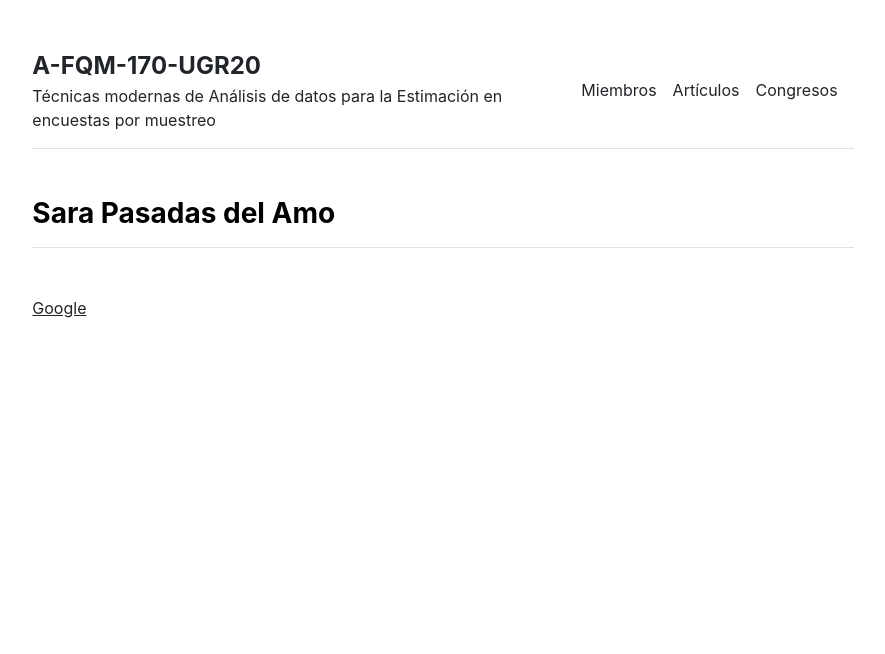
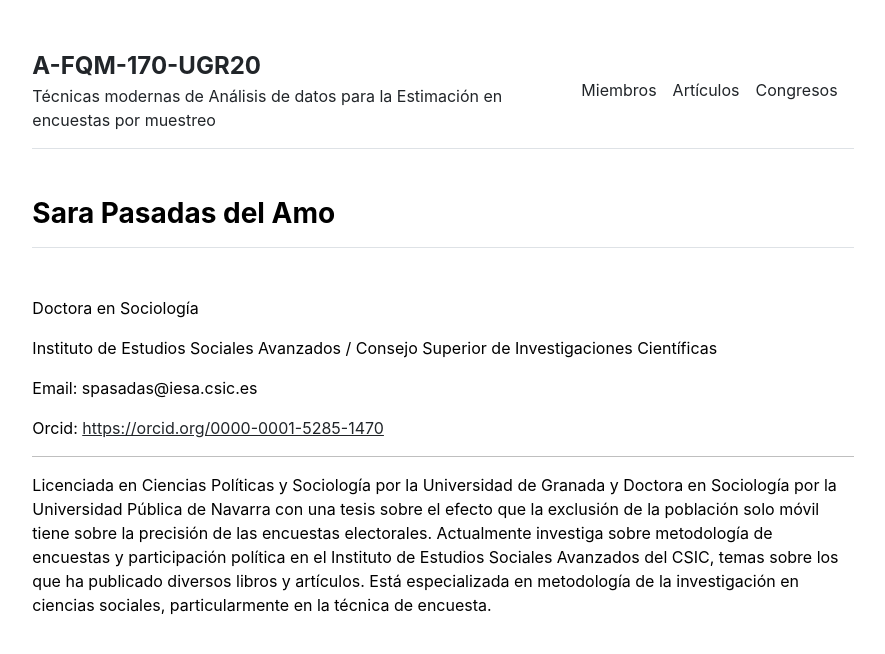
Before and after one commit to fqm365/fqm365.github.io, a Jekyll site: the page built from miembros/pasadas.md, in a window 1280 px wide. Shown: the top 654 px of the page, without its empty margins (197-1082 px from the left). Built offline with Jekyll 4.4.1, drawn with Linux system fonts in a browser that asks for light colours.

Commit message:
Update members

```diff
--- a/miembros/pasadas.md
+++ b/miembros/pasadas.md
@@ -3,4 +3,14 @@ layout: page
 title: "Sara Pasadas del Amo"
 ---
 
-[Google](https://www.google.com/search?q=Sara+Pasadas+del+Amo)
+Doctora en Sociología
+
+Instituto de Estudios Sociales Avanzados / Consejo Superior de Investigaciones Científicas
+
+Email: spasadas@iesa.csic.es
+
+Orcid: <https://orcid.org/0000-0001-5285-1470>
+
+---
+
+Licenciada en Ciencias Políticas y Sociología por la Universidad de Granada y Doctora en Sociología por la Universidad Pública de Navarra con una tesis sobre el efecto que la exclusión de la población solo móvil tiene sobre la precisión de las encuestas electorales. Actualmente investiga sobre metodología de encuestas y participación política en el Instituto de Estudios Sociales Avanzados del CSIC, temas sobre los que ha publicado diversos libros y artículos. Está especializada en metodología de la investigación en ciencias sociales, particularmente en la técnica de encuesta.
```
